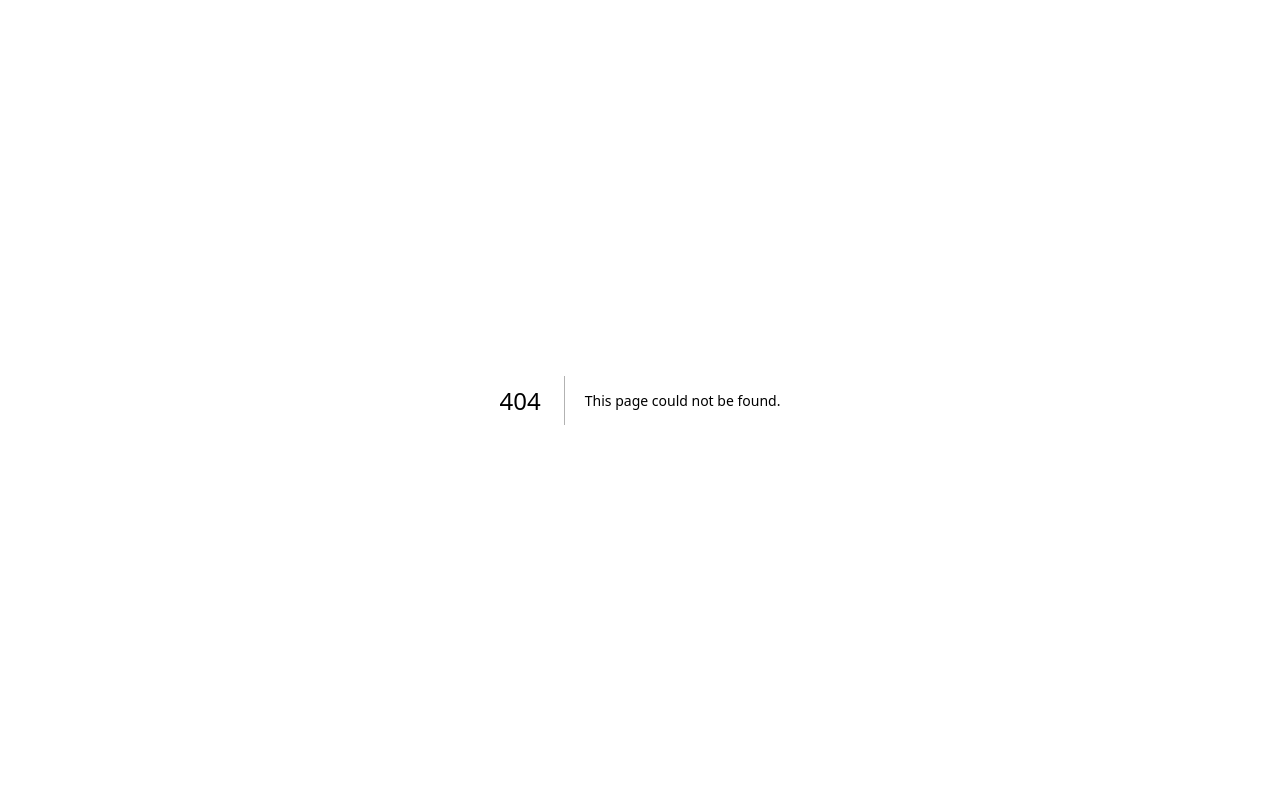
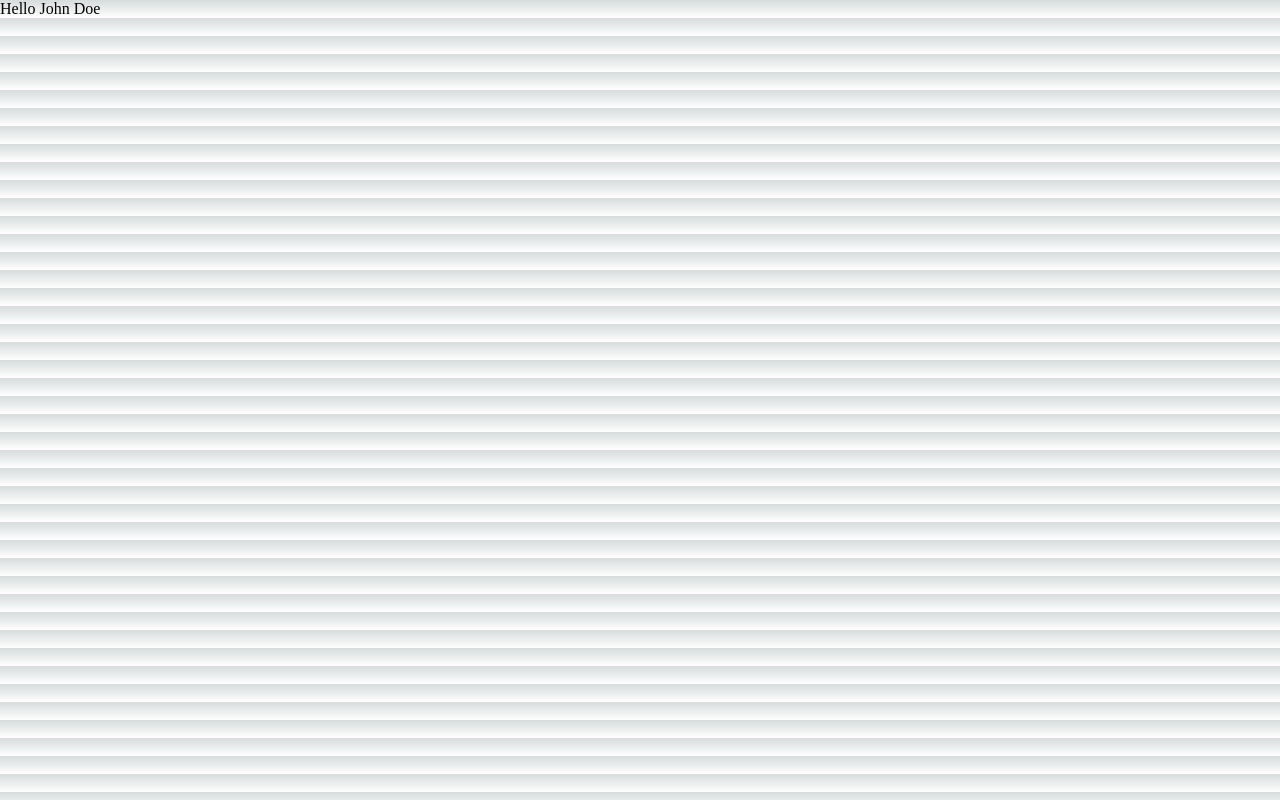
Before and after one commit to aokimakoto0322/SocialCommunityApp_Nextjs, a Next.js app: page /sayhello in a window 1280 px wide. Before the commit this address had no page. Built offline with nearby package versions, Linux system fonts and the light colour scheme.

Commit message:
APIからデータを受け取って画面描画するサンプルページ作成

```diff
--- /dev/null
+++ b/pages/sayhello.tsx
@@ -0,0 +1,17 @@
+import { useState, useEffect } from "react";
+
+function SayHello () {
+    const [data, setData] = useState({name: ''})
+
+    useEffect( () => {
+        fetch('api/hello')
+            .then( (res) => res.json())
+            .then( (profile) => {
+                setData(profile)
+            })
+    }, [])
+
+    return <div>Hello {data.name}</div>
+}
+
+export default SayHello
```
